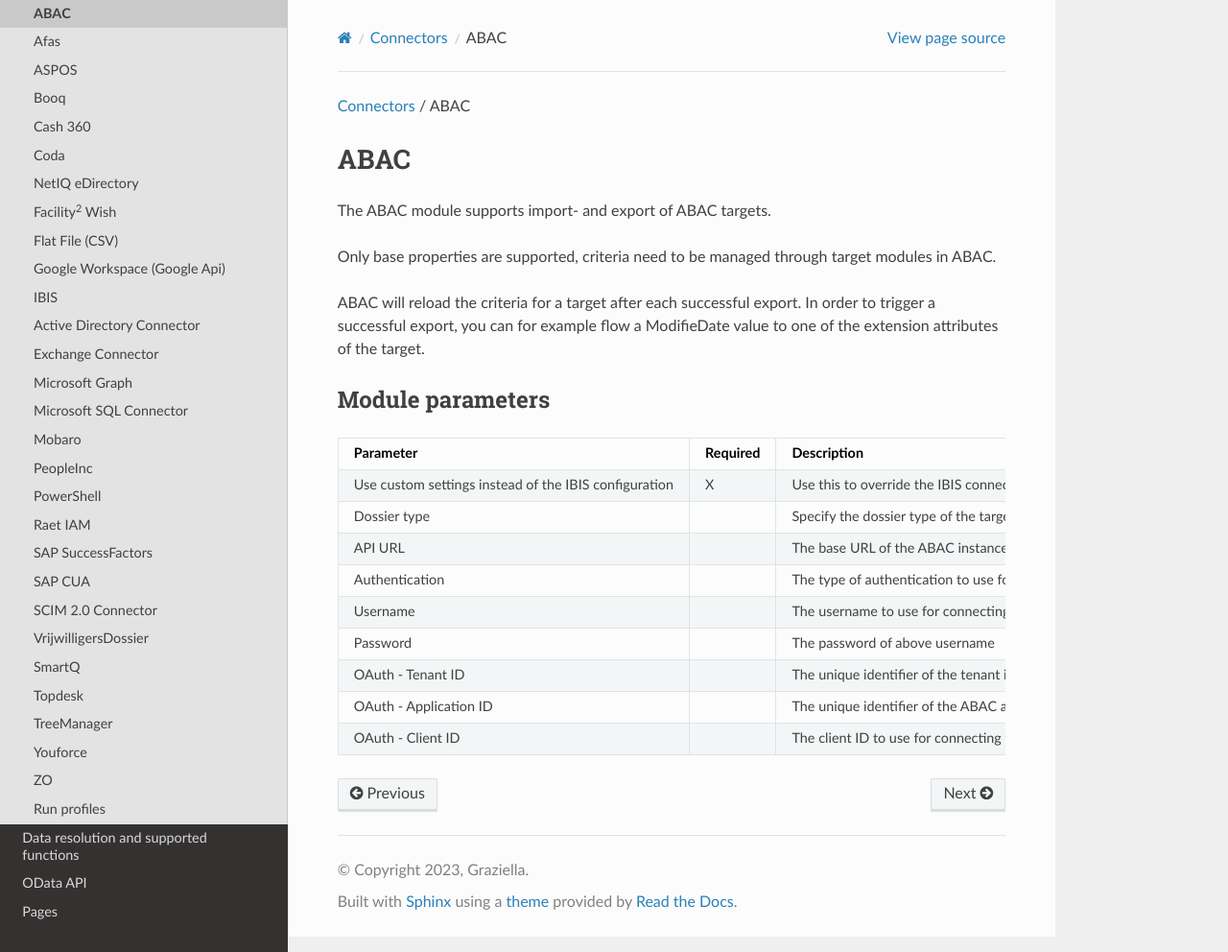
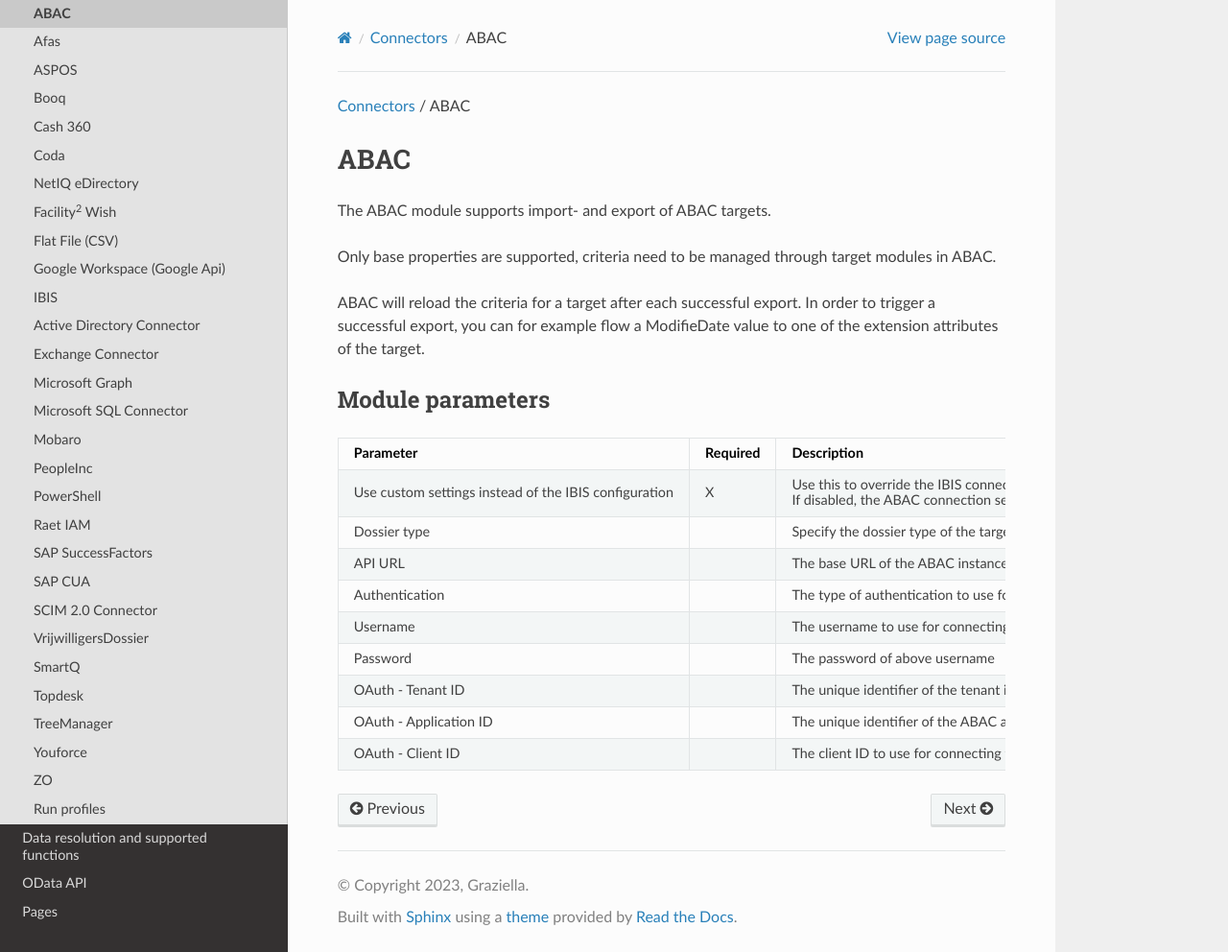
Before and after one commit to Raoulorlando/rtd-tutorial, a Sphinx documentation site: the page built from docs/source/Documentatie/Connector_ABAC.md, in a window 1280 px wide and 992 px high. Shown: the whole window at 96% size. Built offline with Sphinx 7.4.7 and the Read the Docs theme 2.0.0, drawn with Linux system fonts in a browser that asks for light colours; pages that are not in the unit, such as notebooks, are missing from menus.

```diff
--- a/docs/source/Documentatie/Connector_ABAC.md
+++ b/docs/source/Documentatie/Connector_ABAC.md
@@ -14,9 +14,9 @@ ModifieDate value to one of the extension attributes of the target.
 
 ## Module parameters
 
-|                       Parameter                       | Required |                                                                      Description                                                                     |
-|:-----------------------------------------------------:|:------------:|:----------------------------------------------------------------------------------------------------------------------------------------------------:|
-| Use custom settings instead of the IBIS configuration | X        | Use this to override the IBIS connection settings for ABAC. If disabled, the ABAC connection settings will be determined from the IBIS configuration |
+|                       Parameter                       | Required | Description                                                        |
+|:-----------------------------------------------------:|:------------:|:--------------------------------------------------------------:|
+| Use custom settings instead of the IBIS configuration | X        | Use this to override the IBIS connection settings for ABAC. <br> If disabled, the ABAC connection settings will be determined from the IBIS configuration |
 | Dossier type                                          |          | Specify the dossier type of the targets to manage. If left empty, all targets will be imported                                                       |
 | API URL                                               |          | The base URL of the ABAC instance (without /API or /OData)                                                                                           |
 | Authentication                                        |          | The type of authentication to use for connecting to ABAC                                                                                             |
```
